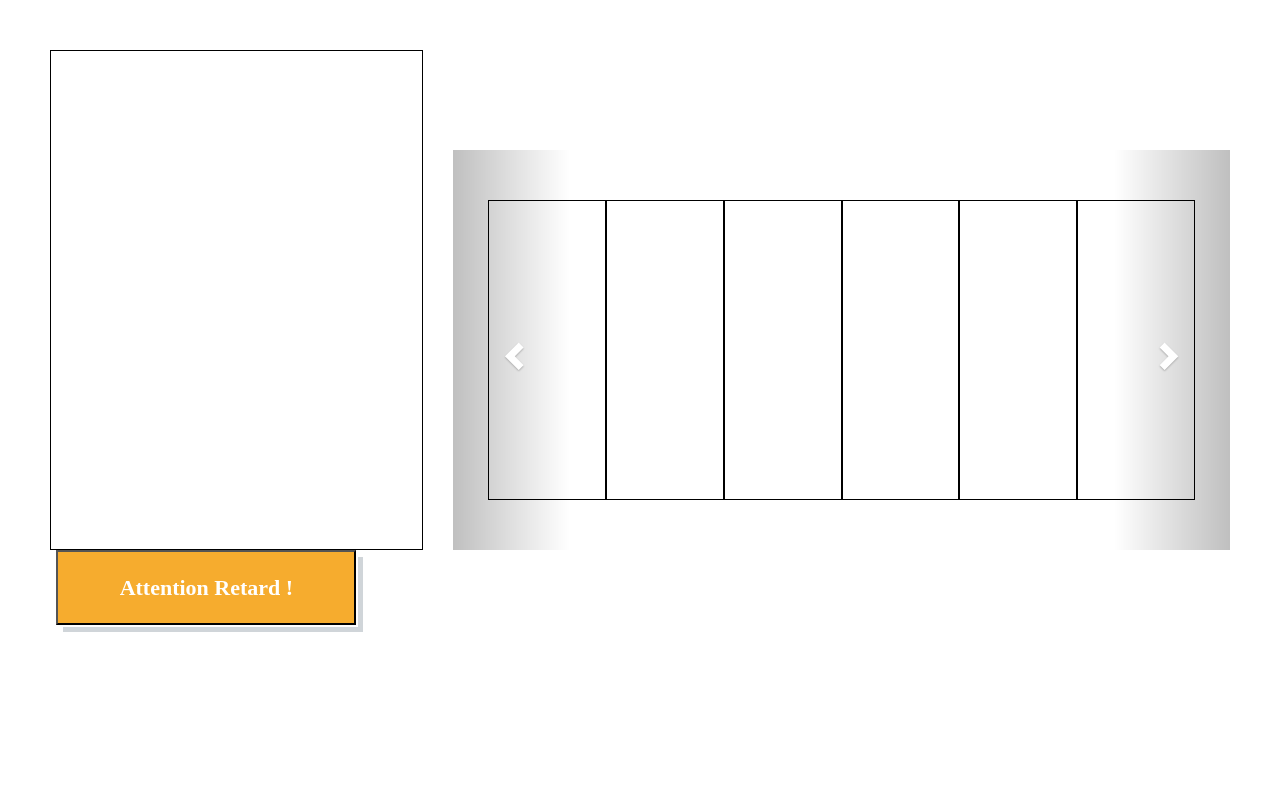
After one commit to CODA-JBL/Libra-Livre-WebSite, a PHP site: page /userpage.html in a window 1280 px wide. The commit adds this page. Run offline with PHP 8.4, Linux system fonts and the light colour scheme.

Commit message:
userpage 10%

```diff
--- a/scriptaccueil.js
+++ b/scriptaccueil.js
@@ -21,7 +21,7 @@ $(document).ready (function(){
 
 //-------------------------fonction hover livre => RESUME-------------//
         $(".ensembledroite").hide();
-        $(".livre").hover(function(){
+        $(".livre").click(function(){
 
           //on créer une variable qui recupere l'ID de .livre//
         var theBook = (this).getAttribute('id').substr(5,((this).getAttribute('id').length ));
@@ -39,7 +39,7 @@ $(document).ready (function(){
         // $(this).children(".fav").removeClass("anim_fav_rev");
         // $(this).find("img").toggleClass("blurImg");
         $(this).children(".fav").toggleClass("anim_fav");
-        $(this).children(".fav").html("</br>" +'<a class="fiche_link" href="./fiche.php">'+ data.books[theBook].title + '</a>' + '</br><a href="./user_wish.php"><img class="add_img" src="./star-add.png"></a>');
+        $(this).children(".fav").html("</br>" +'<a class="fiche_link" href="./fiche.php">'+ data.books[theBook].title + '</a>' + '</br><a href="./userpage.html"><img class="add_img" src="./star-add.png"></a>');
 
 
 
--- /dev/null
+++ b/styleUser.css
@@ -0,0 +1,18 @@
+.livre{
+    height: 300px;
+heigth: auto;
+    border: 1px solid black;
+}
+#myCarousel{
+    margin-top: 100px;
+}
+.row{
+    padding: 50px;
+}
+.boxinfos{
+    height: 500px;
+    border : 1px solid black;
+}
+#alerte{
+    width: 300px;
+}
--- a/styleaccueil.css
+++ b/styleaccueil.css
@@ -169,7 +169,9 @@ transition: width 0.5s ease;
   color: white;
 }
 
-.accueil .menudroite {}
+.accueil .menudroite {
+  overflow: hidden;
+}
 
 .accueil .ensembledroite {
   height: 510px;
--- /dev/null
+++ b/userpage.html
@@ -0,0 +1,84 @@
+
+<!DOCTYPE html>
+<html lang="fr">
+<head>
+    <title>Libra Livre</title>
+    <meta charset="utf-8" />
+    <meta name="viewport" content="width=device-width, initial-scale=1, user-scalable=no" />
+    <link href="./bootstrap/css/bootstrap.css" rel="stylesheet" />
+    <link href="./bootstrap/css/bootstrap-theme.css" rel="stylesheet" />
+    <link href="header-footer.css" rel="stylesheet" type="text/css" />
+    <link href="styleUser.css" rel="stylesheet" type="text/css" />
+    <link href="styleaccueil.css" rel="stylesheet" type="text/css" />
+    <link rel="stylesheet" href="./bootstrap/fonts">
+    <link rel="stylesheet" href="https://maxcdn.bootstrapcdn.com/font-awesome/4.7.0/css/font-awesome.min.css">
+    <script type="text/javascript" src="jquery-3.2.1.min.js"></script>
+    <script type="text/javascript" src="./bootstrap/js/bootstrap.js"></script>
+    <script type="text/javascript" src="script-hf.js"></script>
+    <script type="text/javascript" src="scriptUser.js"></script>
+
+
+</head>
+
+<body>
+
+<div class="row">
+<div class="infos col -xs-12 col-sm-4">
+    <div class="boxinfos">
+        <div class="imguser"></div>
+    </div>
+    <button class="AIS btnAccueil" id="alerte">Attention Retard ! </button>
+</div>
+
+    <div class="livreCar col-xs-12 col-sm-8">
+        <div id="myCarousel" class="carousel slide" data-ride="carousel">
+            <!-- Wrapper for slides -->
+            <div class="carousel-inner">
+                <div class="item active">
+                    <div class="row">
+                        <div class="livre col-xs-6 col-sm-6 col-md-2" id="livre0"> <div class="fav"></div> </div>
+                        <div class="livre col-xs-6 col-sm-6 col-md-2" id="livre1"><div class="fav"></div></div>
+                        <div class="livre col-xs-6 col-sm-6 col-md-2" id="livre2"><div class="fav"></div></div>
+                        <div class="livre col-xs-6 col-sm-6 col-md-2" id="livre3"> <div class="fav"></div> </div>
+                        <div class="livre col-xs-6 col-sm-6 col-md-2" id="livre4"><div class="fav"></div></div>
+                        <div class="livre col-xs-6 col-sm-6 col-md-2" id="livre5"><div class="fav"></div></div>
+                    </div>
+                </div>
+
+                <div class="item">
+                    <div class="row">
+                        <div class="livre col-xs-6 col-sm-6 col-md-2" id="livre6"> <div class="fav"></div> </div>
+                        <div class="livre col-xs-6 col-sm-6 col-md-2" id="livre7"><div class="fav"></div></div>
+                        <div class="livre col-xs-6 col-sm-6 col-md-2" id="livre8"><div class="fav"></div></div>
+                        <div class="livre col-xs-6 col-sm-6 col-md-2" id="livre9"> <div class="fav"></div> </div>
+                        <div class="livre col-xs-6 col-sm-6 col-md-2" id="livre10"><div class="fav"></div></div>
+                        <div class="livre col-xs-6 col-sm-6 col-md-2" id="livre11"><div class="fav"></div></div>
+                    </div>
+                </div>
+
+                <div class="item">
+                    <div class="row">
+                        <div class="livre col-xs-6 col-sm-6 col-md-2" id="livre12"> <div class="fav"></div> </div>
+                        <div class="livre col-xs-6 col-sm-6 col-md-2" id="livre13"><div class="fav"></div></div>
+                        <div class="livre col-xs-6 col-sm-6 col-md-2" id="livre14"><div class="fav"></div></div>
+                        <div class="livre col-xs-6 col-sm-6 col-md-2" id="livre15"> <div class="fav"></div> </div>
+                        <div class="livre col-xs-6 col-sm-6 col-md-2" id="livre16"><div class="fav"></div></div>
+                        <div class="livre col-xs-6 col-sm-6 col-md-2" id="livre17"><div class="fav"></div></div>
+                    </div>
+                </div>
+            </div>
+
+            <!-- Left and right controls -->
+            <a class="left carousel-control" href="#myCarousel" data-slide="prev">
+                <span class="glyphicon glyphicon-chevron-left"></span>
+                <span class="sr-only">Previous</span>
+            </a>
+            <a class="right carousel-control" href="#myCarousel" data-slide="next">
+                <span class="glyphicon glyphicon-chevron-right"></span>
+                <span class="sr-only">Next</span>
+            </a>
+        </div>
+    </div>
+</div>
+
+</body>
```
Also changed, not shown: 1 other file.
